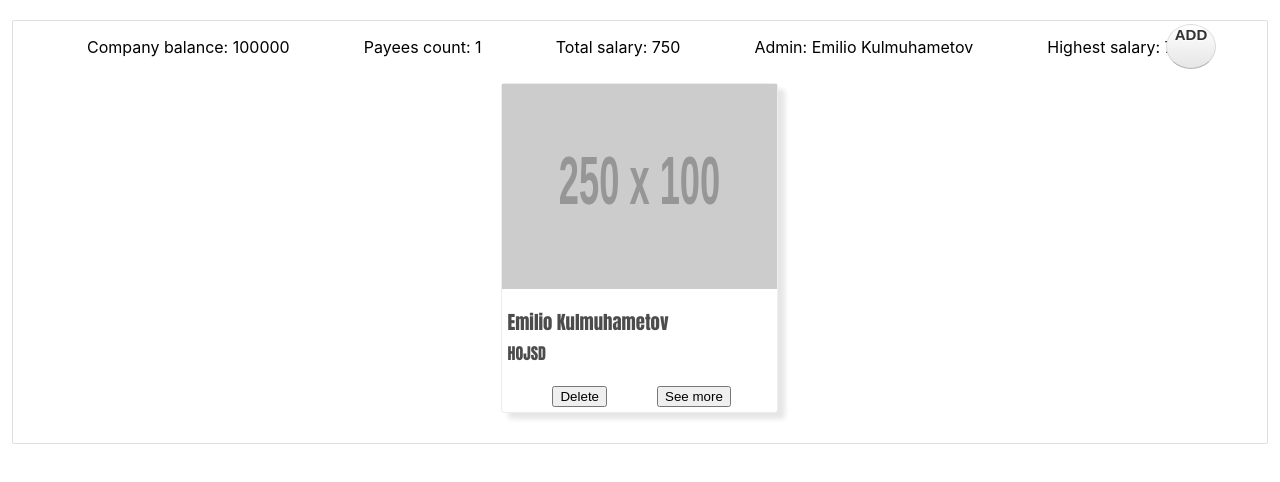
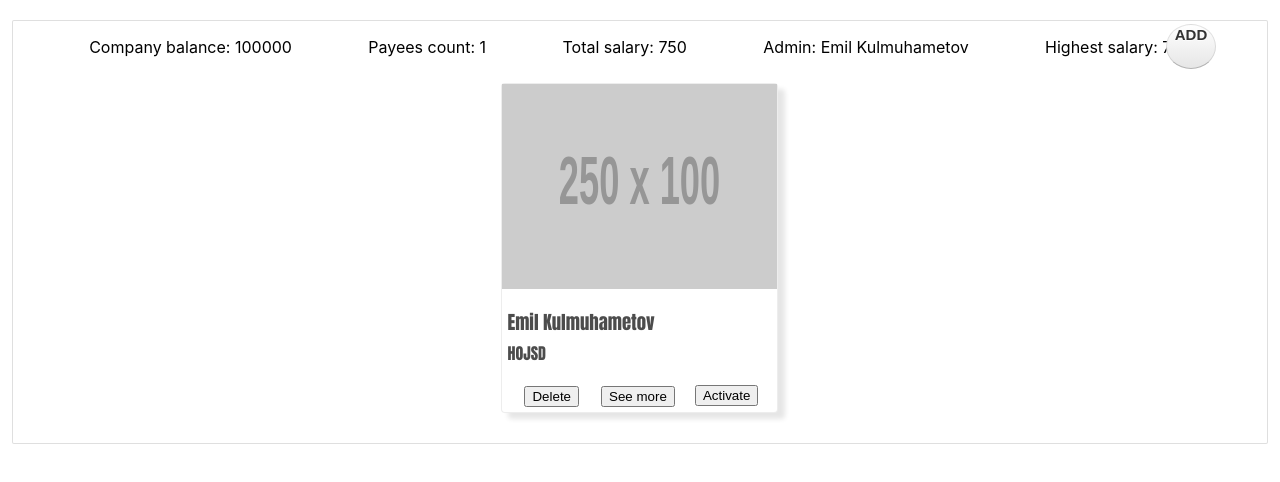
Before and after one commit to emiljj/vadim-react-js-payroll, a React (Create React App) app: page / in a window 1280 px wide. Shown: the top 482 px of the page. Built offline with nearby package versions, Linux system fonts and the light colour scheme.

Commit message:
added activate payee

```diff
--- a/src/composed-components/payee/PayeeCard/payee-card.component.tsx
+++ b/src/composed-components/payee/PayeeCard/payee-card.component.tsx
@@ -9,6 +9,8 @@ interface IPayeeCardProps {
   handleSeeMoreBtnClick: () => void;
   handleSeeLessBtnClick: () => void;
   handleDeleteBtnClick: () => void;
+  handleActiveBtnClick: () => void;
+  handleDeactiveBtnClick: () => void;
 }
 
 const getRolesList = (payee: IPayee): string => {
@@ -24,7 +26,11 @@ const PayeeCard = (props: IPayeeCardProps) => {
     handleSeeMoreBtnClick,
     handleSeeLessBtnClick,
     handleDeleteBtnClick,
+    handleActiveBtnClick,
+    handleDeactiveBtnClick,
   } = props;
+
+  const active = payee.active;
 
   return (
     <div className="payee-card">
@@ -41,6 +47,16 @@ const PayeeCard = (props: IPayeeCardProps) => {
           </div>
         </div>
       </div>
+      {!active && (
+        <button className="button-active" onClick={handleActiveBtnClick}>
+          Activate
+        </button>
+      )}
+      {active && (
+        <button className="button-deactive" onClick={handleDeactiveBtnClick}>
+          Deactivate
+        </button>
+      )}
       <button className="button-delete" onClick={handleDeleteBtnClick}>
         Delete
       </button>
--- a/src/composed-components/payee/PayeeCard/payee-card.style.css
+++ b/src/composed-components/payee/PayeeCard/payee-card.style.css
@@ -61,10 +61,22 @@
   border-top: 20px solid rgb(189, 185, 182);
   clear: both;
 }
+.button-active {
+  position: absolute;
+  margin-left: 70%;
+}
+.button-deactive {
+  position: absolute;
+  margin-left: 70%;
+}
 
+.button-active {
+  position: absolute;
+  margin-left: 70%;
+}
 .button-delete,
 .button-seeMore {
-  margin-left: 50px;
+  margin-left: 8%;
   margin-bottom: 5px;
 }
 
--- a/src/containers/PayeesContainer/payees.container.tsx
+++ b/src/containers/PayeesContainer/payees.container.tsx
@@ -3,7 +3,12 @@ import { connect } from 'react-redux';
 import { IPayee } from '../../core/payee/payee.types';
 import PayeeCard from '../../composed-components/payee/PayeeCard/payee-card.component';
 import PayeeForm from '../../composed-components/payee/PayeeForm/payee-form.component';
-import { createPayeeAction, deletePayeeAction } from '../../core/actions';
+import {
+  createPayeeAction,
+  deletePayeeAction,
+  activePayeeAction,
+  deactivePayeeAction,
+} from '../../core/actions';
 
 import './payees.container.style.css';
 import PayeePageHeader from './PayeePageHeader';
@@ -13,12 +18,15 @@ interface IPayeeContainerProps {
   payees: IPayee[];
   createPayeeAction: ActionCreator<AnyAction>;
   deletePayeeAction: ActionCreator<AnyAction>;
+  activePayeeAction: ActionCreator<AnyAction>;
+  deactivePayeeAction: ActionCreator<AnyAction>;
 }
 
 interface IPayeeContainerState {
   activeId: number | null;
   formOpened: boolean;
-  formClosed: boolean;
+  activate: boolean;
+  deactivate: boolean;
 }
 
 class PayeesContainer extends React.Component<
@@ -29,6 +37,8 @@ class PayeesContainer extends React.Component<
     activeId: null,
     formOpened: false,
     formClosed: true,
+    activate: false,
+    deactivate: true,
   };
 
   calculatePayeesTotalSalary = (): number => {
@@ -75,12 +85,28 @@ class PayeesContainer extends React.Component<
     this.props.deletePayeeAction(payeeId);
   };
 
+  activePayee = (payeeId: number) => {
+    this.props.activePayeeAction(payeeId);
+  };
+
+  deactivePayee = (payeeId: number) => {
+    this.props.deactivePayeeAction(payeeId);
+  };
+
   openForm = (): void => {
     this.setState({ formOpened: true });
   };
 
   closeForm = (): void => {
     this.setState({ formOpened: false });
+  };
+
+  active = (): void => {
+    this.setState({ activate: true });
+  };
+
+  deactive = (): void => {
+    this.setState({ activate: false });
   };
 
   createPayee = (data: any) => {
@@ -117,6 +143,8 @@ class PayeesContainer extends React.Component<
                   handleSeeMoreBtnClick={() => this.setOpenedId(payee.id)}
                   handleSeeLessBtnClick={() => this.setOpenedId(null)}
                   handleDeleteBtnClick={() => this.deletePayee(payee.id)}
+                  handleActiveBtnClick={() => this.activePayee(payee.id)}
+                  handleDeactiveBtnClick={() => this.deactivePayee(payee.id)}
                 />
               );
             })}
@@ -140,6 +168,8 @@ const mapStateToProps = (state: any) => {
 const dispatchToProps = {
   deletePayeeAction,
   createPayeeAction,
+  activePayeeAction,
+  deactivePayeeAction,
 };
 
 export default connect(mapStateToProps, dispatchToProps)(PayeesContainer);
--- a/src/core/actions.ts
+++ b/src/core/actions.ts
@@ -1,5 +1,7 @@
 import { CREATE_PAYEE } from './constants';
 import { DELETE_PAYEE } from './constants';
+import { ACTIVE_PAYEE } from './constants';
+import { DEACTIVE_PAYEE } from './constants';
 
 export const createPayeeAction = (payload: any) => ({
   type: CREATE_PAYEE,
@@ -10,3 +12,13 @@ export const deletePayeeAction = (payload: any) => ({
   type: DELETE_PAYEE,
   payload,
 });
+
+export const activePayeeAction = (payload: any) => ({
+  type: ACTIVE_PAYEE,
+  payload,
+});
+
+export const deactivePayeeAction = (payload: any) => ({
+  type: DEACTIVE_PAYEE,
+  payload,
+});
--- a/src/core/constants.ts
+++ b/src/core/constants.ts
@@ -1,2 +1,4 @@
 export const CREATE_PAYEE = 'CREATE_PAYEE';
 export const DELETE_PAYEE = 'DELETE_PAYEE';
+export const ACTIVE_PAYEE = 'ACTIVE_PAYEE';
+export const DEACTIVE_PAYEE = 'DEACTIVE_PAYEE';
--- a/src/core/reducer.ts
+++ b/src/core/reducer.ts
@@ -1,11 +1,13 @@
 import { combineReducers, AnyAction } from 'redux';
 import { CREATE_PAYEE } from './constants';
 import { DELETE_PAYEE } from './constants';
+import { ACTIVE_PAYEE } from './constants';
+import { DEACTIVE_PAYEE } from './constants';
 
 const initialState = [
   {
     id: 2,
-    firstName: 'Emilio',
+    firstName: 'Emil',
     lastName: 'Kulmuhametov',
     jobTitle: 'HOJSD',
     email: 'emilkul@gmail.com',
@@ -28,6 +30,16 @@ const payees = (state = initialState, action: AnyAction) => {
     return [...state, action.payload];
   } else if (action.type === DELETE_PAYEE) {
     return state.filter(item => item.id !== action.payload);
+  } else if (action.type === ACTIVE_PAYEE) {
+    const list = [...state];
+    const index = list.findIndex(element => element.id === action.payload);
+    list.splice(index, 1, Object.assign(state[index], { active: true }));
+    return list;
+  } else if (action.type === DEACTIVE_PAYEE) {
+    const list = [...state];
+    const index = list.findIndex(element => element.id === action.payload);
+    list.splice(index, 1, Object.assign(state[index], { active: false }));
+    return list;
   }
   return state;
 };
```
